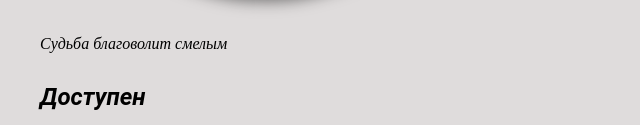
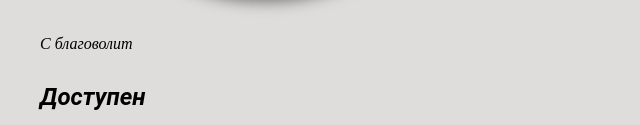
Before and after one commit to SergeyVasilevQA/my-site, a plain HTML site: page CV/index.html in a window 1280 px wide. Shown: the part 661-786 px from the top of the page, without its empty margins (0-640 px from the left). Drawn offline with Linux system fonts and the light colour scheme.

Commit message:
Update index.html

```diff
--- a/CV/index.html
+++ b/CV/index.html
@@ -34,7 +34,7 @@
 	</div>
 	<span class="after">
 
-		<p>Судьба благоволит смелым </p>
+		<p>С благоволит </p>
 
 		<h2>Доступен</h2>
 
```
